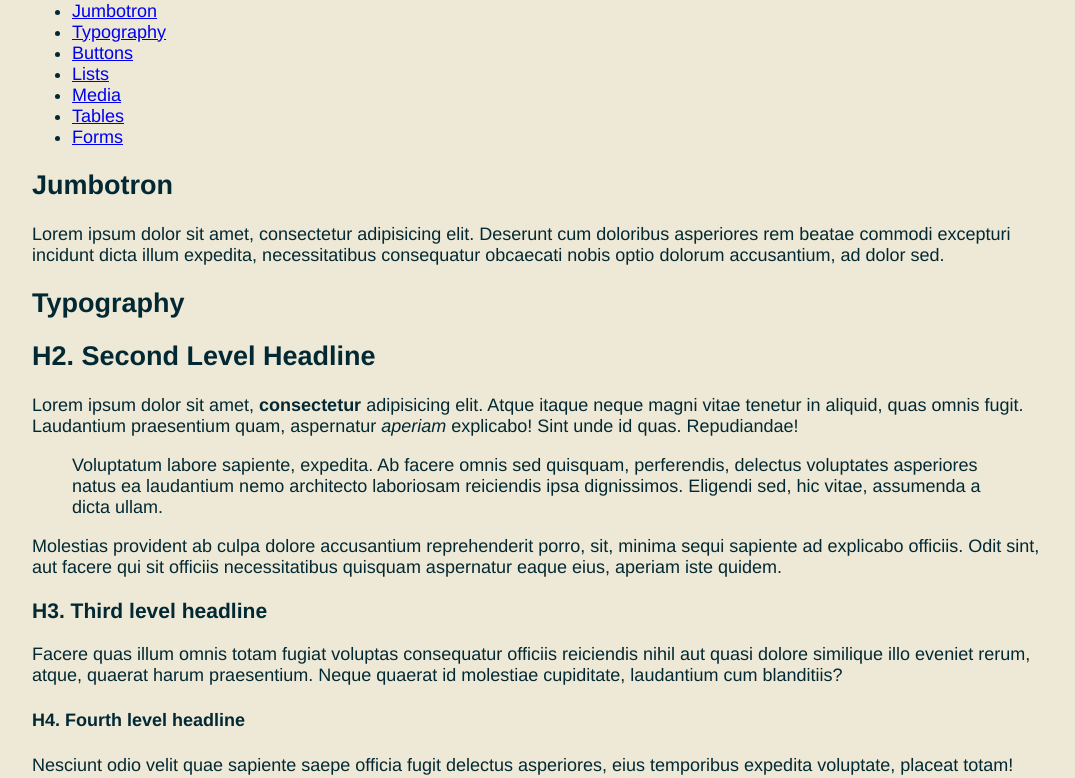
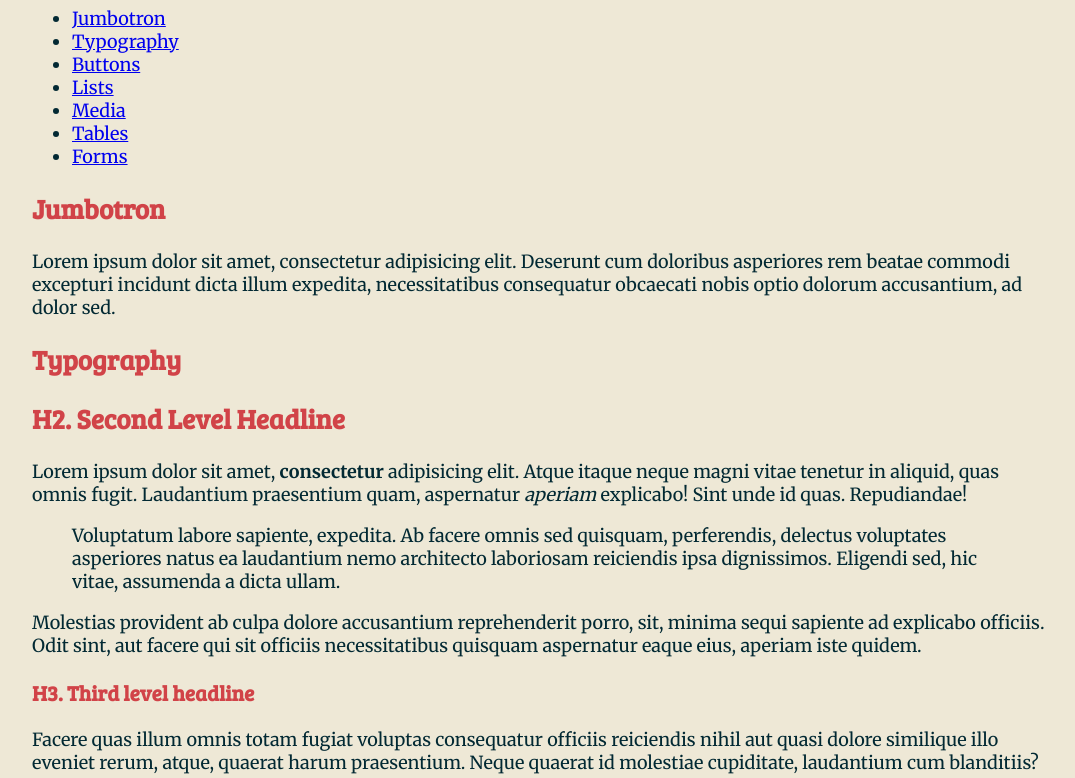
Before and after one commit to tranki1/sassEssentials, a website: page builds/sassEssentials/index.html in a window 1280 px wide. Shown: the part 75-853 px from the top of the page, without its empty margins (96-1171 px from the left). Drawn offline with nearby package versions, Linux system fonts and the light colour scheme; files that its build step writes are made by us from their sources.

Commit message:
set up variable

```diff
--- a/process/sass/style.scss
+++ b/process/sass/style.scss
@@ -1,4 +1,20 @@
- html {
+@import url("https://fonts.googleapis.com/css?family=Bree+Serif|Josefin+Slab:400,700|Merriweather:400,700|Oswald:400,700|Roboto+Slab:400,700");
+
+$offwhite: #eee8d6;
+$darkblue: #022933;
+$yellow: #ffba00;
+$blue: #0076a3;
+$green: #548c27;
+$orange: #f39856;
+$red: #d14348;
+$purple: #6d73c2;
+
+$color-main: $darkblue;
+$color-background: $offwhite;
+$color-headlines: $red;
+$font-main: "Merriweather", "Helvetica", sans-serif;
+$font-highlight: "Bree Serif", "Helvetica", sans-serif;
+html {
   font-size: 62.5%;
 }
 
@@ -6,12 +22,22 @@ body {
   margin: 0;
   padding: 0;
   font-size: 1.8rem;
-  font-family: 'Helvetica', sans-serif;
-  color: #022933;
-  background-color: #EEE8D6;
+  font-family: $font-main;
+  color: $color-main;
+  background-color: $color-background;
 }
 
 .container {
   width: 80%;
   margin: 0 auto;
 }
+
+h1,
+h2,
+h3,
+h4,
+h5,
+h6 {
+  font-family: $font-highlight;
+  color: $red;
+}
```
